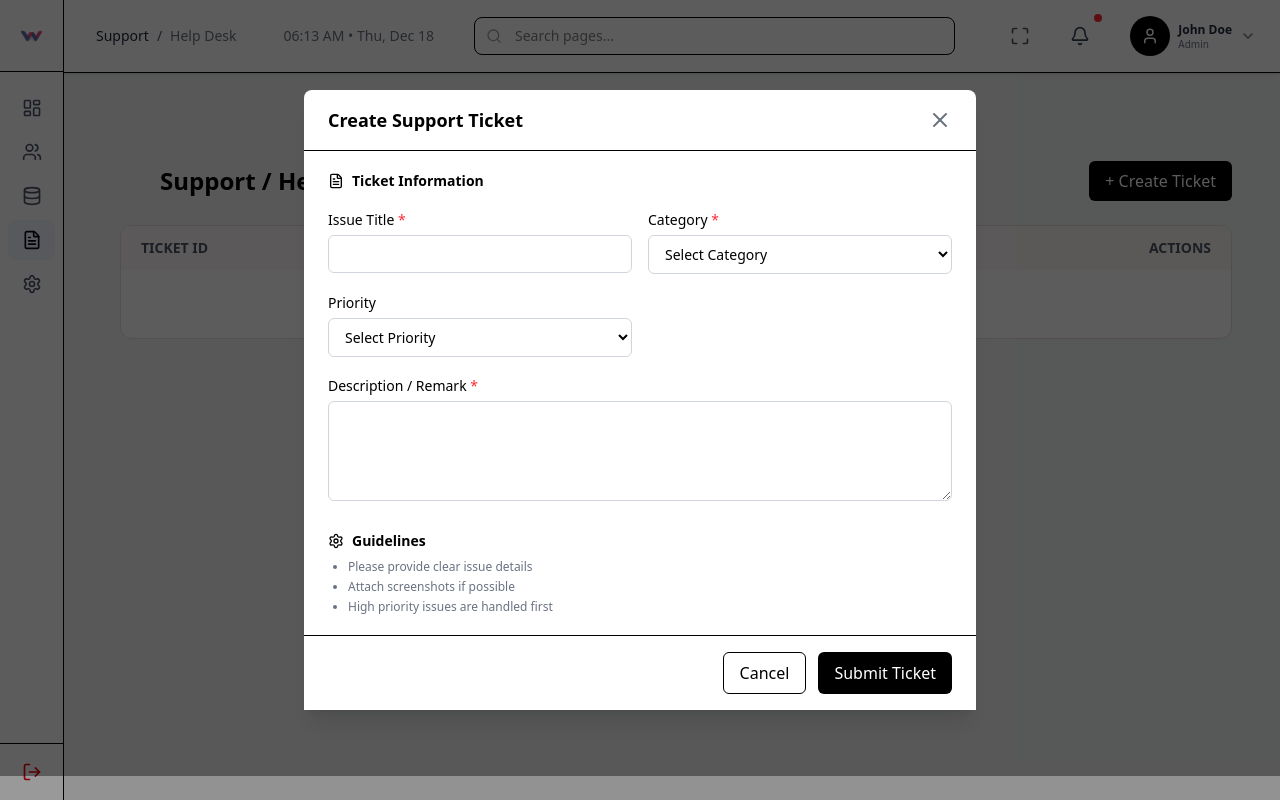
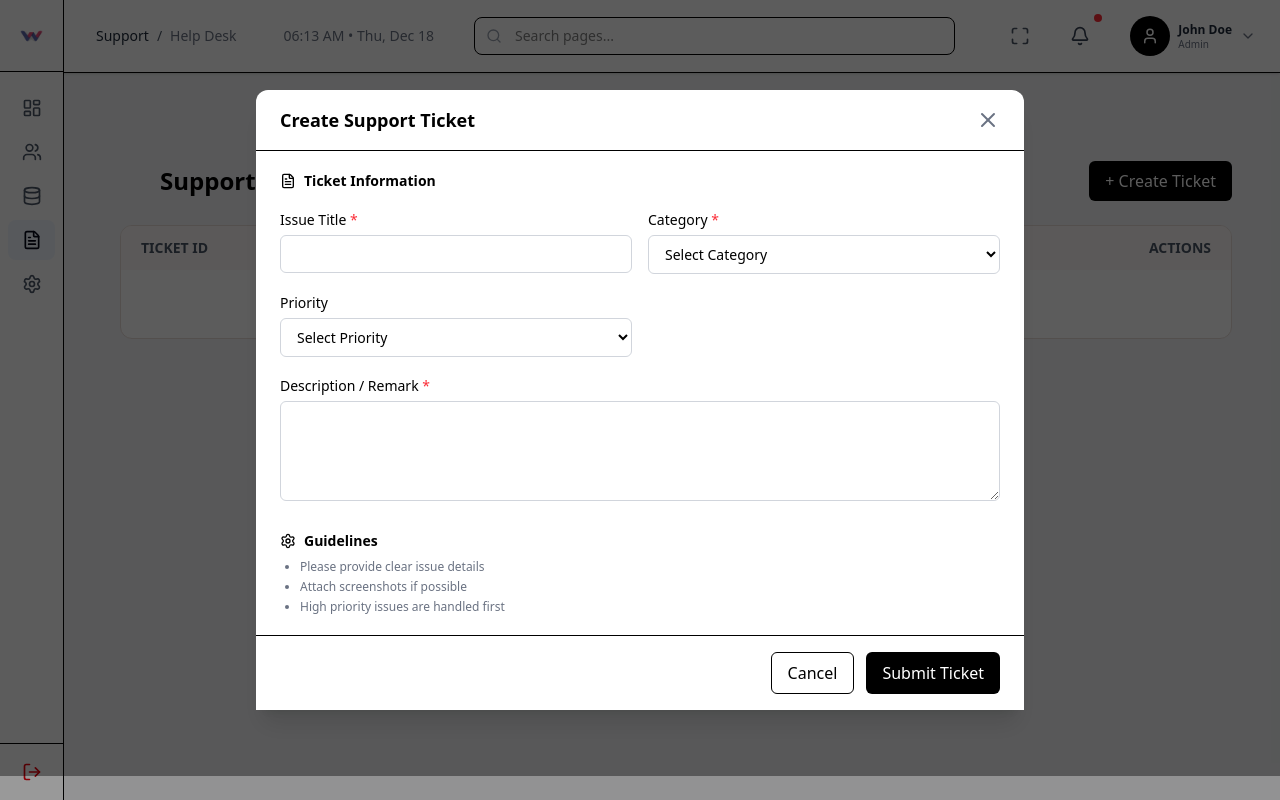
Before and after one commit to ganeshWebseeder/Warehouse-Management, a React (Vite) app: page /support in a window 1280 px wide. Both pictures are taken after a click on the button "+ Create Ticket". Built offline with nearby package versions, Linux system fonts and the light colour scheme.

Commit message:
changes added

```diff
--- a/src/components/support/CreateTicketForm.jsx
+++ b/src/components/support/CreateTicketForm.jsx
@@ -28,7 +28,7 @@ export default function CreateTicketForm({ onClose, onSubmit }) {
     <div className="fixed inset-0 bg-black/40 flex items-center justify-center z-50">
 
       {/* ===== MODAL CONTAINER ===== */}
-      <div className="bg-white w-full max-w-2xl rounded-lg shadow-xl flex flex-col max-h-[90vh]">
+      <div className="bg-white w-200 max-w-3xl rounded-xl shadow-xl flex flex-col max-h-[80vh]">
 
         {/* ================= HEADER ================= */}
         <div className="flex items-center justify-between px-6 py-4 border-b">
```
